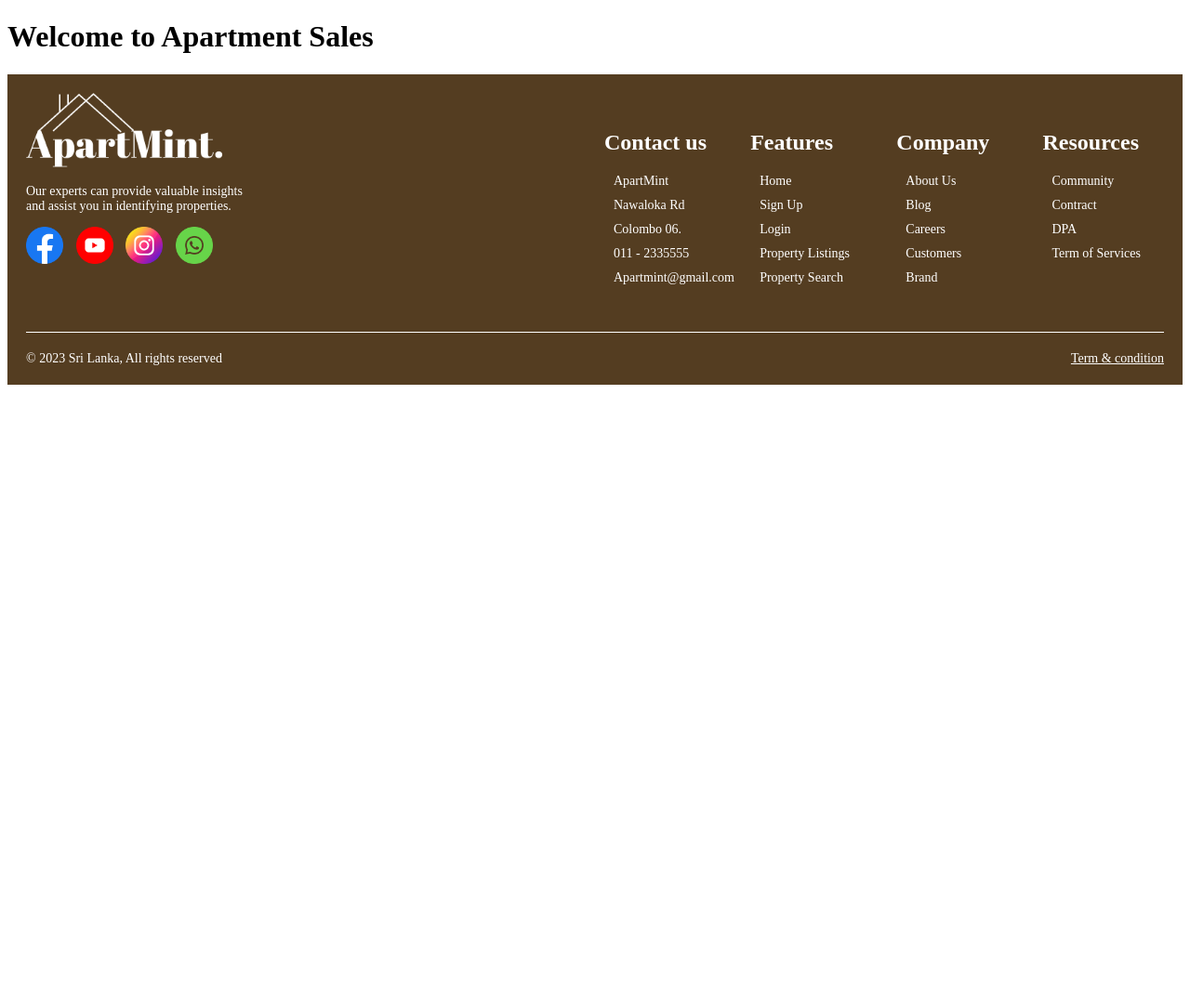
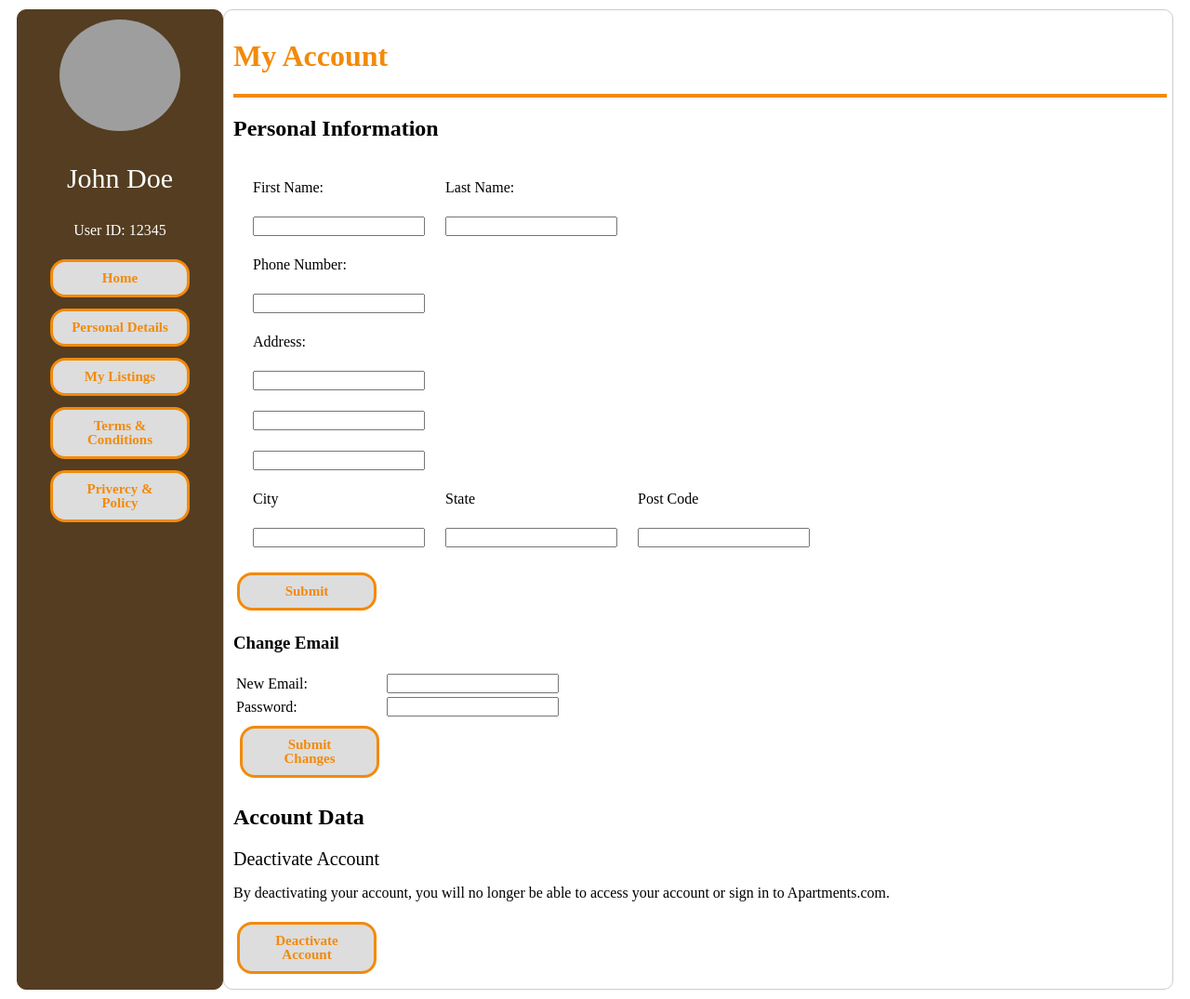
Before and after one commit to Kavindu-TechLab/Online-Apartment-Seles-System, a PHP site: page /myAccount.php in a window 1280 px wide. Shown: the whole page at 93% size. Before the commit the page ends 414 px from the top, so only its background shows below. Run offline with PHP 8.4, Linux system fonts and the light colour scheme; a user stored in the database is signed in; grey boxes are pictures that could not be loaded.

Commit message:
user page

```diff
--- a/myAccount.php
+++ b/myAccount.php
@@ -12,16 +12,134 @@ if (!isset($_SESSION["user_id"])) {
 <!DOCTYPE html>
 <html>
 <head>
-    <title>Home Page</title>
-    <!-- Link to the external CSS file -->
-    <link rel="stylesheet" type="text/css" href="style/style.css">
+    <style>
+        .container {
+            display: flex;
+            margin: 10px;
+        }
+
+        .left-section {
+            flex: 2;
+            border: 1px solid #543d21;
+            background: #543d21;
+            padding: 10px;
+            border-radius: 10px;
+            text-align: center;
+            width: 30%;
+            font-style: Bold;
+            color: white;
+
+        }
+
+        .right-section {
+            flex: 10;
+            border: 1px solid #ccc;
+            padding: 10px;
+            border-radius: 10px;
+            width: 70%;
+            font-size: medium;
+        }
+
+        .round-image {
+            border: 2px solid #ccc;
+            border-radius: 50%;
+        }
+
+        .button {
+            margin-top: 10px;
+            width: 150px;
+            background-color: #ddd;
+            border: 3px #F28A0A solid;
+            color: black;
+            padding: 10px 20px;
+            text-align: center;
+            text-decoration: none;
+            display: inline-block;
+            margin: 6px 4px;
+            cursor: pointer;
+            border-radius: 16px;
+            color: #F28A0A;
+            font-size: 15px;
+            font-family: Josefin Sans;
+            font-weight: 700;
+            text-transform: capitalize;
+            line-height: 15px;
+            text-transform: capitalize;
+        }
+        ul{
+            list-style: none;
+            padding: 0;
+        }
+    </style>
 </head>
 <body>
-
-    <h1>Welcome to Apartment Sales</h1>
-    <!-- Your homepage content here -->
-
-    <!-- Include the footer -->
-    <?php include('footer.php'); ?>
+    <div class="container">
+        <div class="left-section">
+            <img style="height: 120px; width: 130px; border-radius: 50%;" src="C:\Users\MSii\Pictures\IMG_6523.png" alt="Profile Picture">
+            <p style="font-size: 30px;">John Doe</p>
+            <p>User ID: 12345</p>
+            <ul>
+                <li><button class="button">Home</button></li>
+                <li><button class="button">Personal Details</button></li>
+                <li><button class="button">My Listings</button></li>
+                <li><button class="button">Terms & Conditions</button></li>
+                <li><button class="button">Privercy & Policy</button></li>
+            </ul>
+        </div>
+        <div class="right-section">
+            <h1 style="color: #F28A0A;">My Account</h1>
+            <hr style="width: 100%; border: 2px #F28A0A solid">
+            <h2>Personal Information</h2>
+            <table style="border-spacing: 20px;">
+                <tr>
+                    <td><label for="first-name">First Name:</label></td>
+                    <td><label for="last-name">Last Name:</label><br></td>
+                </tr>
+                <tr>
+                    <td><input type="text" id="first-name" name="first-name" required></td>
+                    <td><input type="text" id="last-name" name="last-name" required><br></td>
+                </tr>
+                <tr>
+                    <td><label for="phone-number">Phone Number:</label></td>
+                </tr>
+                <tr>
+                    <td><input type="tel" id="phone-number" name="phone-number" required><br></td>
+                </tr>
+                <tr>
+                    <td><label for="address">Address:</label></td>
+                </tr>
+                <tr><td><input type="number" id="address" name="address" required><br></td></tr>
+                <tr><td><input type="text" id="address" name="address" required><br></td></tr>
+                <tr><td><input type="text" id="address" name="address" required><br></td></tr>
+                <tr>
+                    <td><label for="city" name="city">City</label></td>
+                    <td><label for="state" name="state">State</label></td>
+                    <td><label for="postcode" name="postcode">Post Code</label></td>
+                </tr>
+                <tr>
+                    <td><input type="text" id="city" name="city" required><br></td>
+                    <td><input type="text" id="state" name="state" required><br></td>
+                    <td><input type="number" id="postcode" name="postcode" required><br></td>
+                </tr>
+            </table>
+            <button class="button">Submit</button>
+            <h3>Change Email</h3>
+            <table>
+                <tr>
+                    <td><label for="new-email">New Email:</label></td>
+                    <td><input type="email" id="new-email" name="new-email" required><br></td>
+                </tr>
+                <tr>
+                    <td><label for="password">Password:</label></td>
+                    <td><input type="password" id="password" name="password" required><br></td>
+                </tr>
+                <td><button class="button">Submit Changes</button></td>
+            </table>
+            <h2>Account Data</h2>
+            <h style="font-size: 20px;">Deactivate Account</h>
+            <p>By deactivating your account, you will no longer be able to access your account or sign in to Apartments.com.</p>
+            <button class="button">Deactivate Account</button>
+        </div>
+    </div>
 </body>
 </html>
```
